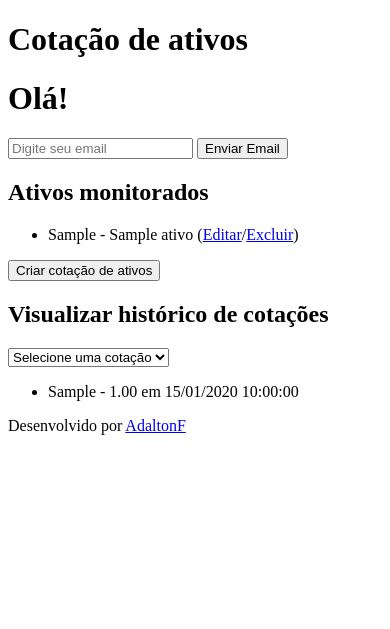
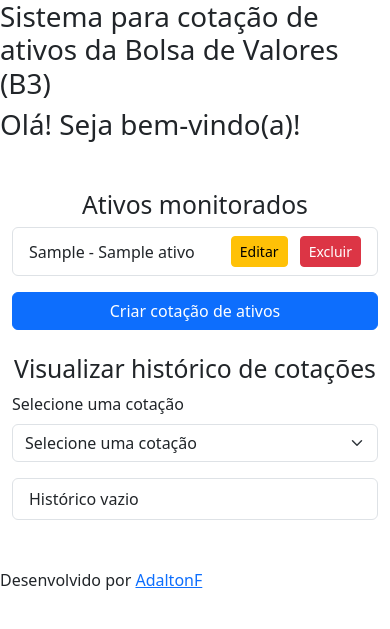
Before and after one commit to tassandro/ChallengInoa, a Django app: template templates/home.html in a window 390 px wide. Shown: the top 629 px of the page. Run offline with Django 5.2, Linux system fonts and the light colour scheme; the template is opened without the code that fills it: values that come from a table or form of the project are taken from there, others are empty; tables that the repository leaves empty hold one stand-in row (values such as "Sample post"); some libraries are stand-ins or nearby versions.

Commit message:
"Implement Bootstrap and enhance template layouts
Integrated Bootstrap 5 for improved styling and responsiveness. Refactored templates to use Bootstrap components, improving the user interface for asset monitoring and historical quotes. Updated forms, lists, and overall structure for better usability and visual consistency."

```diff
--- a/templates/home.html
+++ b/templates/home.html
@@ -1,39 +1,78 @@
 {% extends 'model-page.html' %}
 {% block content %}
-<div>
-    <form method="post" action="submit">
-        {% csrf_token %}
-        <input type="email" name="email" placeholder="Digite seu email" required>
-        <button type="submit">Enviar Email</button>
-    </form>
-</div>
-<div>
-    <h2>Ativos monitorados</h2>
-    <ul>
+    <div class="container my-5">
+        <div class="row mb-4">
+            <div class="col">
+                <h2 class="text-center">Ativos monitorados</h2>
+                <ul class="list-group">
                     {% for ativo in ativos %}
-        <li>{{ ativo }} (<a href="/home/ativo/?id={{ ativo.id }}">Editar</a>/<a href="/home/ativo/delete/{{ ativo.id }}">Excluir</a>)</li>
+                        <li class="list-group-item d-flex justify-content-between align-items-center">
+                            {{ ativo }}
+                            <span>
+                        <a href="/home/ativo/?id={{ ativo.id }}" class="btn btn-sm btn-warning me-2">Editar</a>
+                        <a href="/home/ativo/delete/{{ ativo.id }}" class="btn btn-sm btn-danger">Excluir</a>
+                    </span>
+                        </li>
                     {% empty %}
-        <li>Nenhum ativo em monitoramento no momento.</li>
+                        <li class="list-group-item">Nenhum ativo em monitoramento no momento.</li>
                     {% endfor %}
                 </ul>
-    <a href="/home/ativo"><button>Criar cotação de ativos</button></a>
+                <a href="/home/ativo" class="btn btn-primary mt-3 w-100">Criar cotação de ativos</a>
             </div>
-<div>
-    <h2>Visualizar histórico de cotações</h2>
-    <select>
-        <option>Selecione uma cotação</option>
+        </div>
+
+        <div class="row">
+            <div class="col">
+                <h2 class="text-center">Visualizar histórico de cotações</h2>
+                <form>
+                    <div class="mb-3">
+                        <label for="ativoSelect" class="form-label">Selecione uma cotação</label>
+                        <select id="ativoSelect" class="form-select">
+                            <option value="">Selecione uma cotação</option>
                             {% for ativo in ativos %}
-        <option>{{ ativo.ticker }}</option>
+                                <option value="{{ ativo.id }}">{{ ativo.ticker }}</option>
                             {% empty %}
-        <option>Nenhuma cotação disponível</option>
+                                <option value="">Nenhuma cotação disponível</option>
                             {% endfor %}
                         </select>
-    <ul>
-        {% for cotacao in cotacoes %}
-        <li>{{ cotacao }}</li>
-        {% empty %}
-        <li>Histórico vazio</li>
-        {% endfor %}
+                    </div>
+                </form>
+
+                <ul id="cotacoesList" class="list-group">
+                    <li class="list-group-item">Histórico vazio</li>
                 </ul>
             </div>
+        </div>
+    </div>
+
+    <script>
+        document.getElementById('ativoSelect').addEventListener('change', function () {
+            const ativoId = this.value;
+
+            if (ativoId) {
+                fetch(`/obter_cotacoes/${ativoId}`)
+                    .then(response => response.json())
+                    .then(data => {
+                        const cotacoesList = document.getElementById('cotacoesList');
+                        cotacoesList.innerHTML = '';
+
+                        if (data.cotacoes.length > 0) {
+                            data.cotacoes.forEach(cotacao => {
+                                const li = document.createElement('li');
+                                li.className = 'list-group-item';
+                                li.textContent = cotacao {{ ativo.ticker }};
+                                cotacoesList.appendChild(li);
+                            });
+                        } else {
+                            cotacoesList.innerHTML = '<li class="list-group-item">Histórico vazio</li>';
+                        }
+                    })
+                    .catch(error => {
+                        console.error('Erro ao buscar cotações:', error);
+                    });
+            } else {
+                document.getElementById('cotacoesList').innerHTML = '<li class="list-group-item">Histórico vazio</li>';
+            }
+        });
+    </script>
 {% endblock %}
--- a/templates/model-footer.html
+++ b/templates/model-footer.html
@@ -1 +1,5 @@
-<p>Desenvolvido por <a href="https://github.com/AdaltonF">AdaltonF</a></p>
+<footer>
+
+    <p>Desenvolvido por <a href="https://github.com/AdaltonF">AdaltonF</a></p>
+
+</footer>
--- a/templates/model-header.html
+++ b/templates/model-header.html
@@ -1,5 +1,9 @@
 <meta charset="UTF-8">
+<meta name="viewport" content="width=device-width, initial-scale=1">
+
 <title>Agenda</title>
 {#<script src="https://cdn.tailwindcss.com"></script>#}
 
-<h1>Cotação de ativos</h1>
+<h1>Sistema para cotação de ativos da Bolsa de Valores (B3)</h1>
+
+<link href="https://cdn.jsdelivr.net/npm/bootstrap@5.3.3/dist/css/bootstrap.min.css" rel="stylesheet" integrity="sha384-QWTKZyjpPEjISv5WaRU9OFeRpok6YctnYmDr5pNlyT2bRjXh0JMhjY6hW+ALEwIH" crossorigin="anonymous">
--- a/templates/model-page.html
+++ b/templates/model-page.html
@@ -5,9 +5,11 @@
 </head>
 
 <body>
-    <h1>Olá!</h1>
+    <h1>Olá! Seja bem-vindo(a)!</h1>
     {%  block content %}
     {% endblock %}
     {% include 'model-footer.html' %}
+
+    <script src="https://cdn.jsdelivr.net/npm/bootstrap@5.3.3/dist/js/bootstrap.bundle.min.js" integrity="sha384-YvpcrYf0tY3lHB60NNkmXc5s9fDVZLESaAA55NDzOxhy9GkcIdslK1eN7N6jIeHz" crossorigin="anonymous"></script>
 </body>
 </html>
```
Also changed, not shown: templates/ativo.html (+12 -16 lines). Lines whose indentation alone changed are shown as unchanged.
